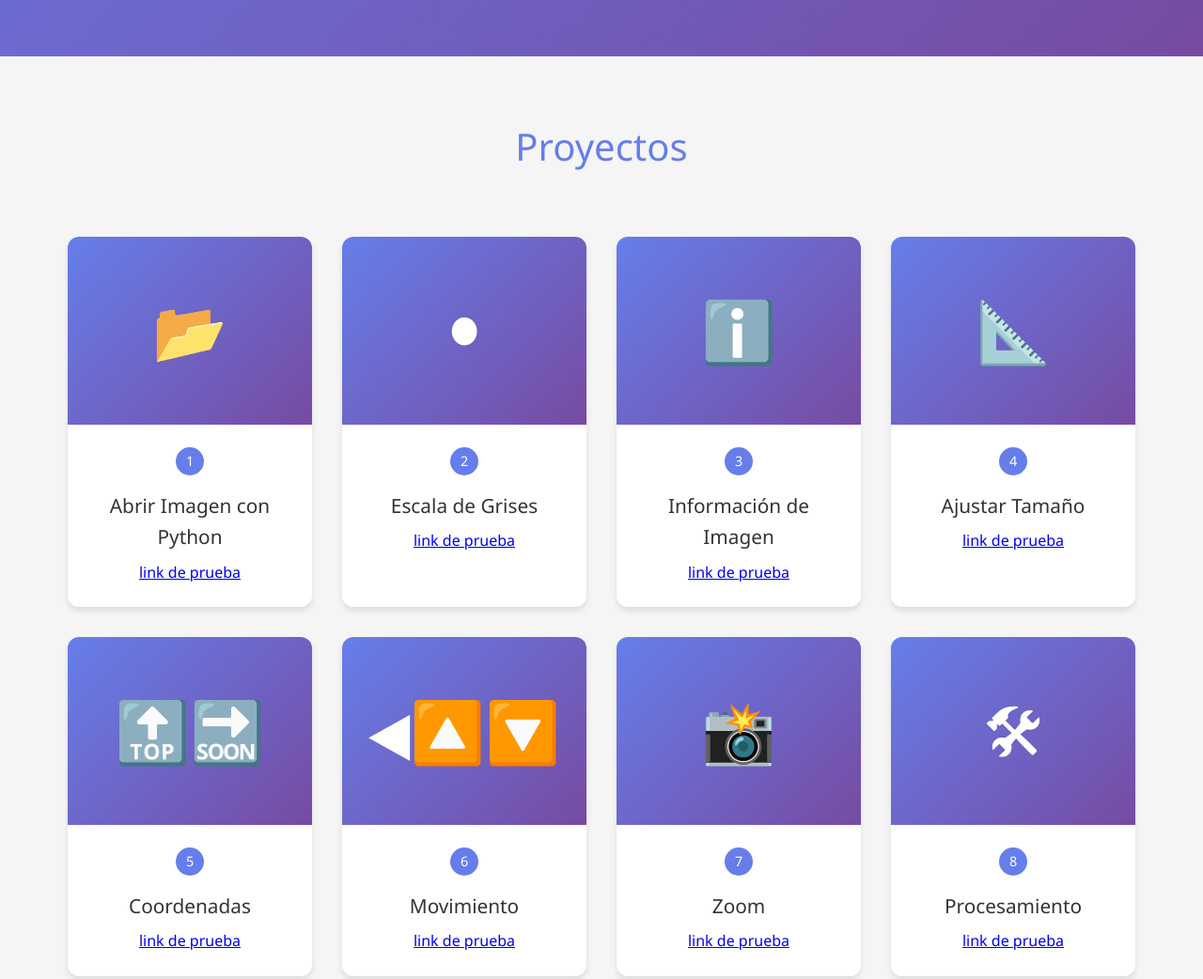
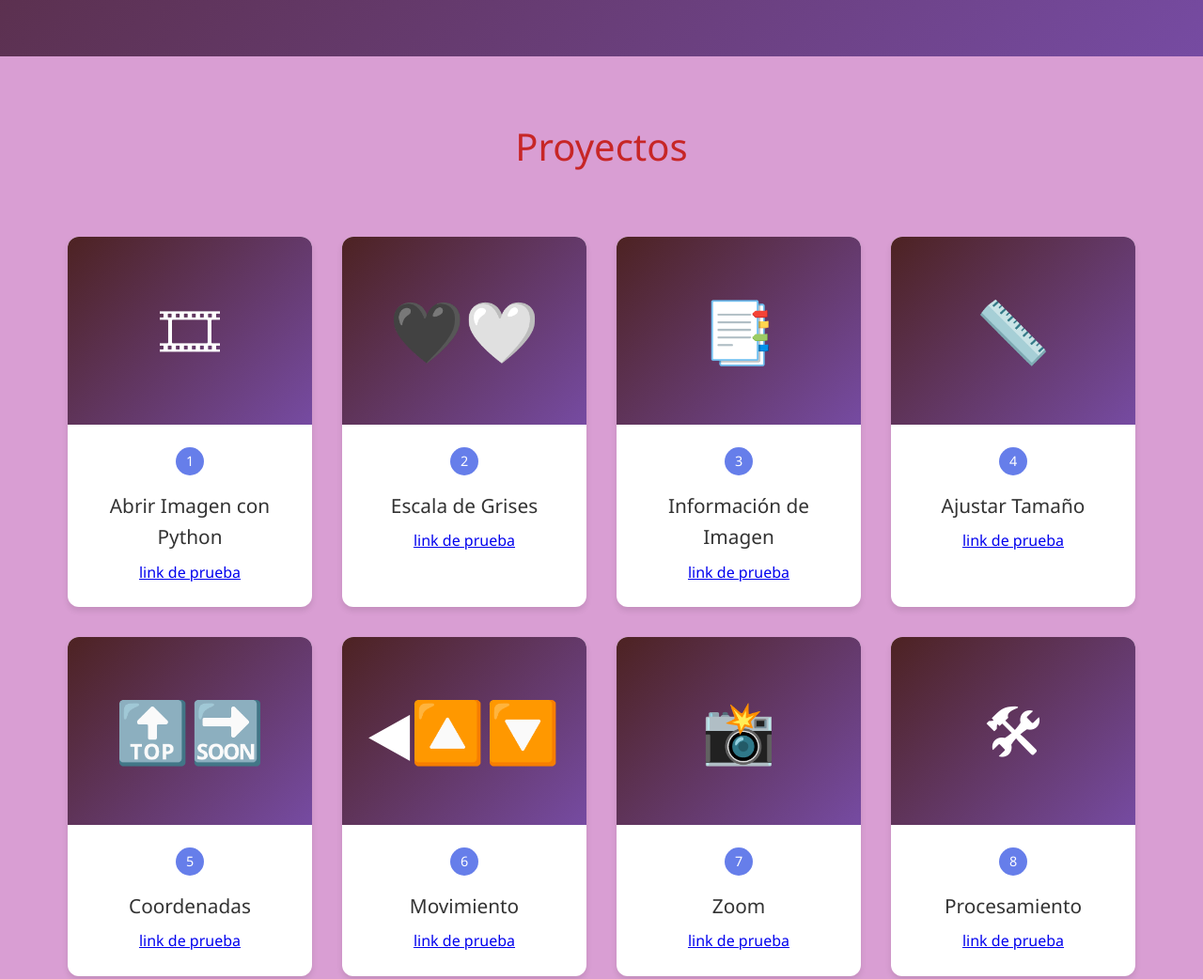
Before and after one commit to leo55-ux/portafolio_va, a plain HTML site: page index.html in a window 1280 px wide. Shown: the part 740-1782 px from the top of the page at 94% size. Drawn offline with Linux system fonts and the light colour scheme.

Commit message:
Update index.html

```diff
--- a/index.html
+++ b/index.html
@@ -13,7 +13,7 @@
 
         body {
             font-family: 'Segoe UI', Tahoma, Geneva, Verdana, sans-serif;
-            background-color: #f5f5f5;
+            background-color: #D99ED3;
             color: #333;
             line-height: 1.6;
         }
@@ -25,7 +25,7 @@
             flex-direction: column;
             justify-content: center;
             align-items: center;
-            background: linear-gradient(135deg, #667eea 0%, #764ba2 100%);
+            background: linear-gradient(135deg, #4D2222 0%, #764ba2 100%);
             color: white;
             padding: 2rem;
             text-align: center;
@@ -68,7 +68,7 @@
             font-size: clamp(1.8rem, 4vw, 2.5rem);
             font-weight: 300;
             margin-bottom: 3rem;
-            color: #667eea;
+            color: #C72626;
         }
 
         .cards-container {
@@ -95,7 +95,7 @@
         .card-image {
             width: 100%;
             height: 200px;
-            background: linear-gradient(135deg, #667eea 0%, #764ba2 100%);
+            background: linear-gradient(135deg, #4D2222 0%, #764ba2 100%);
             display: flex;
             align-items: center;
             justify-content: center;
@@ -166,7 +166,7 @@
         <div class="cards-container">
             <!-- Card 1 -->
             <div class="card">
-                <div class="card-image">📂</div>
+                <div class="card-image">🎞</div>
                 <div class="card-content">
                     <span class="card-number">1</span>
                     <h3>Abrir Imagen con Python</h3>
@@ -176,16 +176,17 @@
 
             <!-- Card 2 -->
             <div class="card">
-                <div class="card-image">⚫</div>
+                <div class="card-image">🖤🤍</div>
                 <div class="card-content">
                     <span class="card-number">2</span>
                     <h3>Escala de Grises</h3>
                     <a href="escaladegrises.html">link de prueba</a>
                 </div>
             </div>
+
             <!-- Card 3 -->
             <div class="card">
-                <div class="card-image">ℹ️</div>
+                <div class="card-image">📑</div>
                 <div class="card-content">
                     <span class="card-number">3</span>
                     <h3>Información de Imagen</h3>
@@ -194,7 +195,7 @@
             </div>
             <!-- Card 4 -->
             <div class="card">
-                <div class="card-image">📐</div>
+                <div class="card-image">📏</div>
                 <div class="card-content">
                     <span class="card-number">4</span>
                     <h3>Ajustar Tamaño</h3>
@@ -235,8 +236,9 @@
                     <span class="card-number">8</span>
                     <h3>Procesamiento</h3>
                     <a href="procesamiento.html">link de prueba</a>
-                  </div>
+                </div>
             </div>
+        </div>
     </section>
 </body>
 </html>
```
